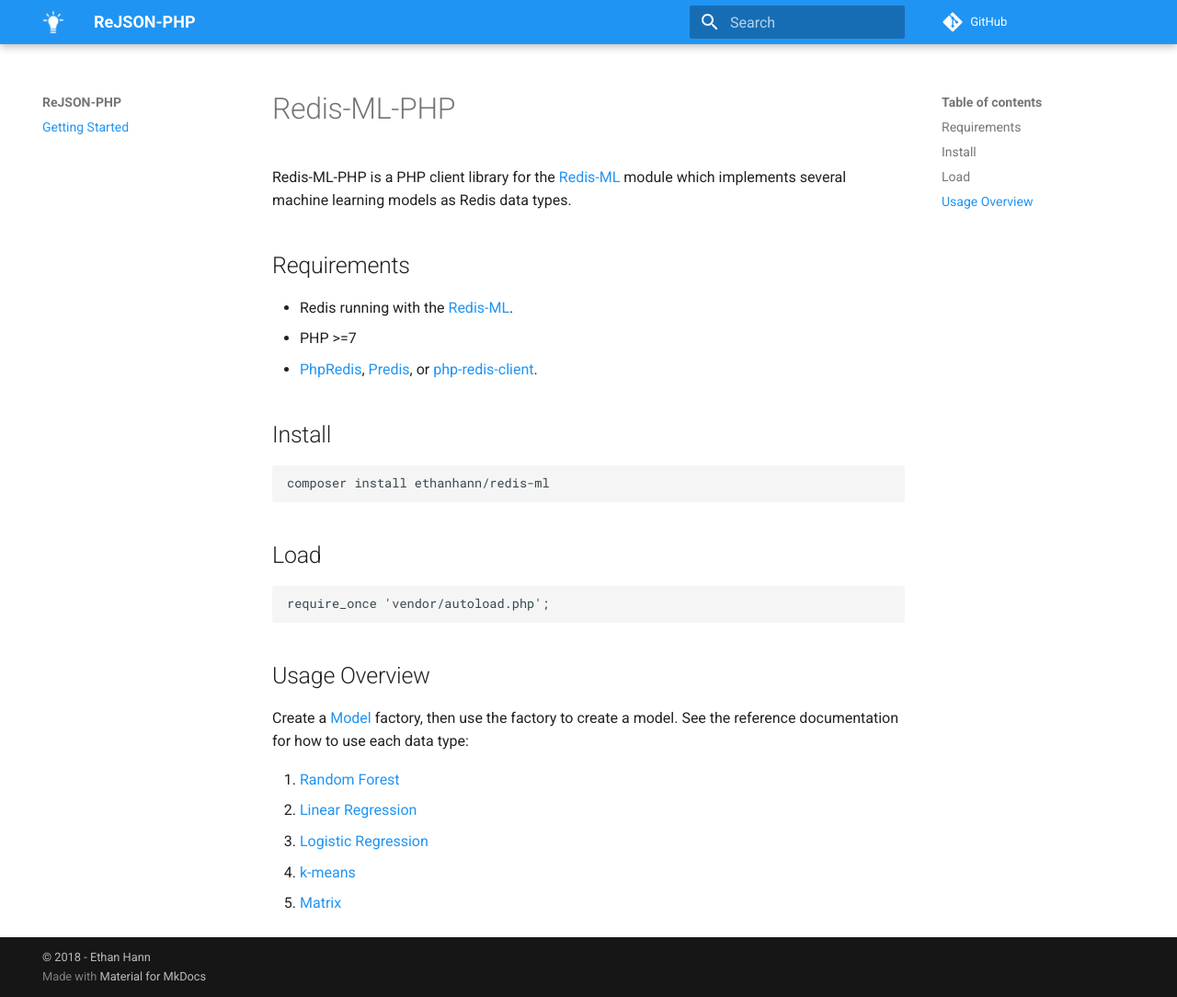
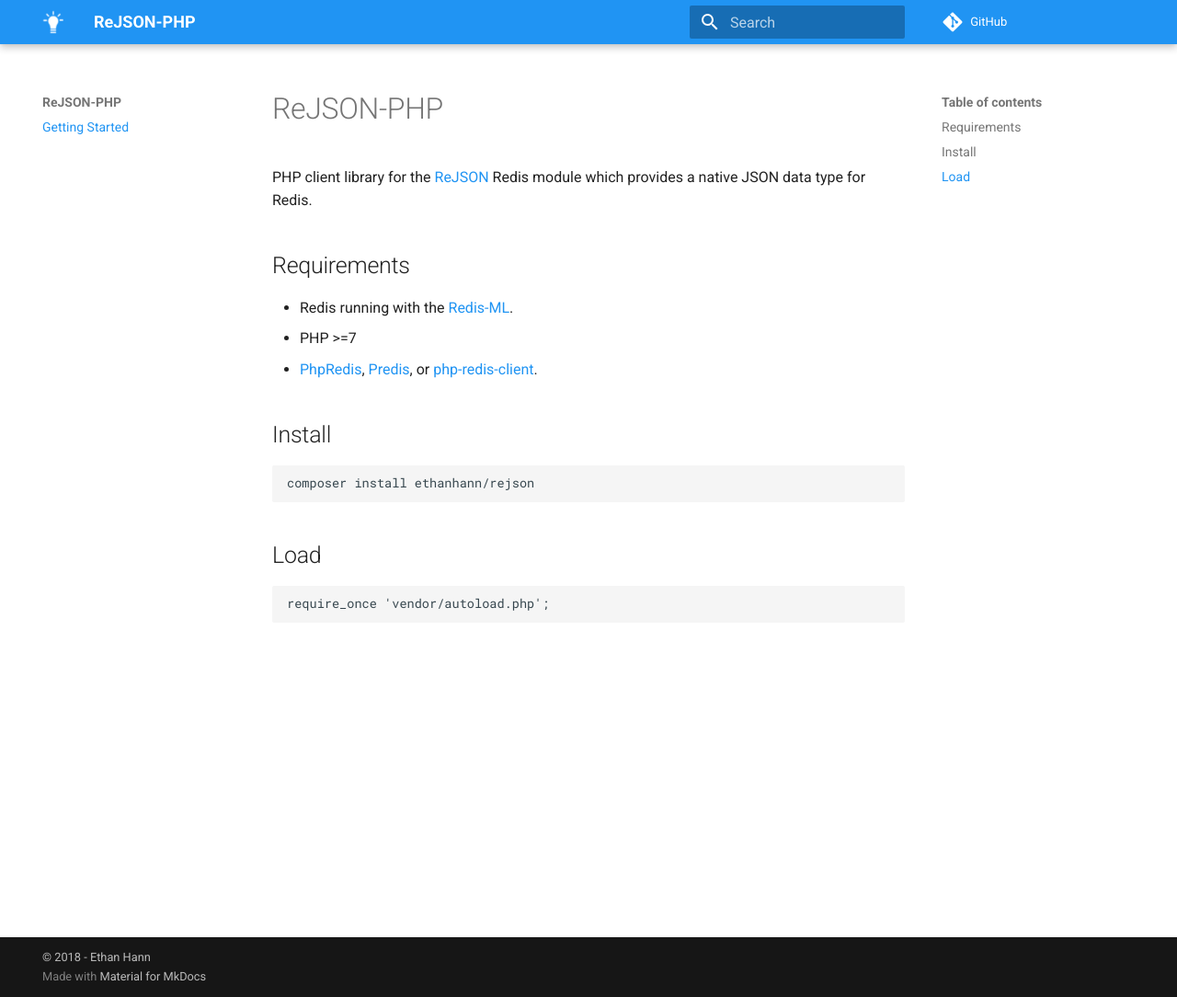
Before and after one commit to ethanhann/rejson-php, an MkDocs documentation site: the page built from docs-src/index.md, in a window 1280 px wide and 1084 px high. Shown: the whole window at 92% size. Built offline with MkDocs 1.6.1 and Material for MkDocs 9.7.7, drawn with Linux system fonts in a browser that asks for light colours; comment, search, counter and statistics services are not loaded; old or Windows-style settings are respelled for this version of MkDocs.

Commit message:
Update docs

````diff
--- a/docs-src/index.md
+++ b/docs-src/index.md
@@ -1,6 +1,6 @@
-# Redis-ML-PHP
+# ReJSON-PHP
 
-Redis-ML-PHP is a PHP client library for the [Redis-ML](http://redisml.io) module which implements several machine learning models as Redis data types.
+PHP client library for the [ReJSON](https://rejson.io) Redis module which provides a native JSON data type for Redis.
 
 ## Requirements
 
@@ -11,7 +11,7 @@ Redis-ML-PHP is a PHP client library for the [Redis-ML](http://redisml.io) modul
 ## Install
 
 ```bash
-composer install ethanhann/redis-ml
+composer install ethanhann/rejson
 ```
 
 ## Load
@@ -19,14 +19,3 @@ composer install ethanhann/redis-ml
 ```php-inline
 require_once 'vendor/autoload.php';
 ```
-
-## Usage Overview
-
-Create a [Model](model-factory.md) factory, then use the factory to create a model.
-See the reference documentation for how to use each data type:
-
-1. [Random Forest](random-forest.md)
-1. [Linear Regression](linear-regression.md)
-1. [Logistic Regression](logistic-regression.md)
-1. [k-means](k-means.md)
-1. [Matrix](matrix.md)
````
